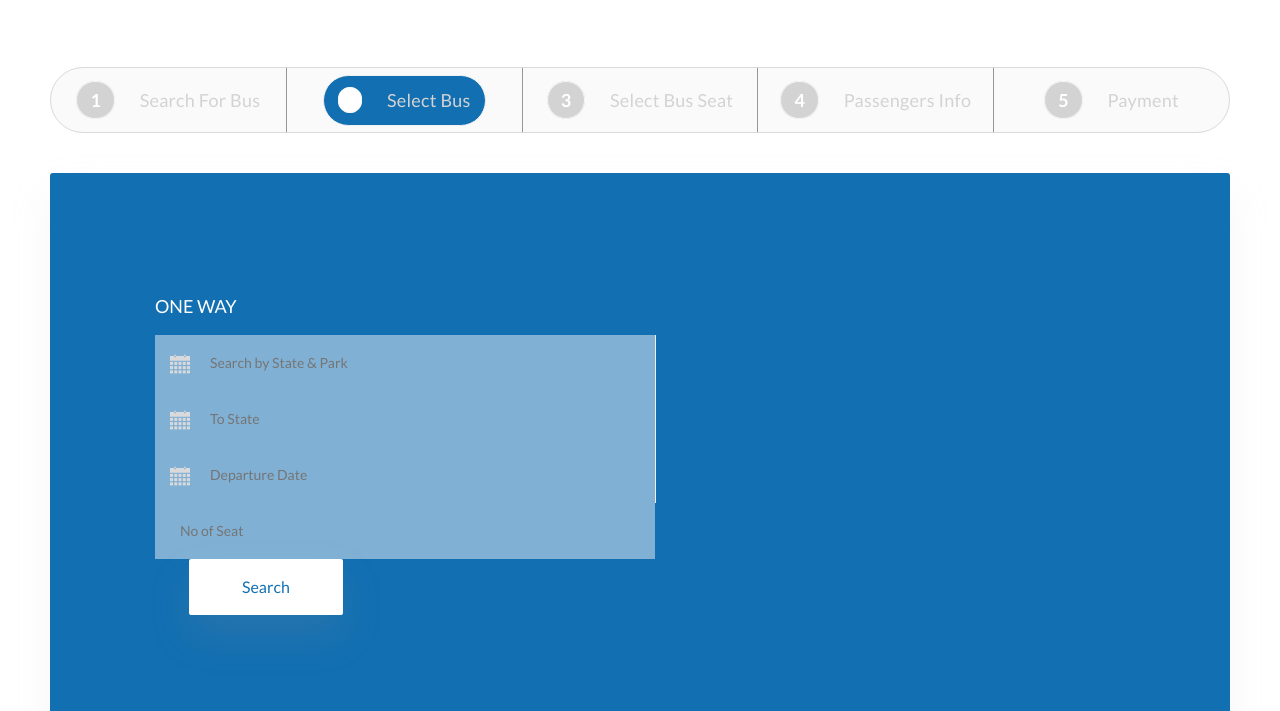
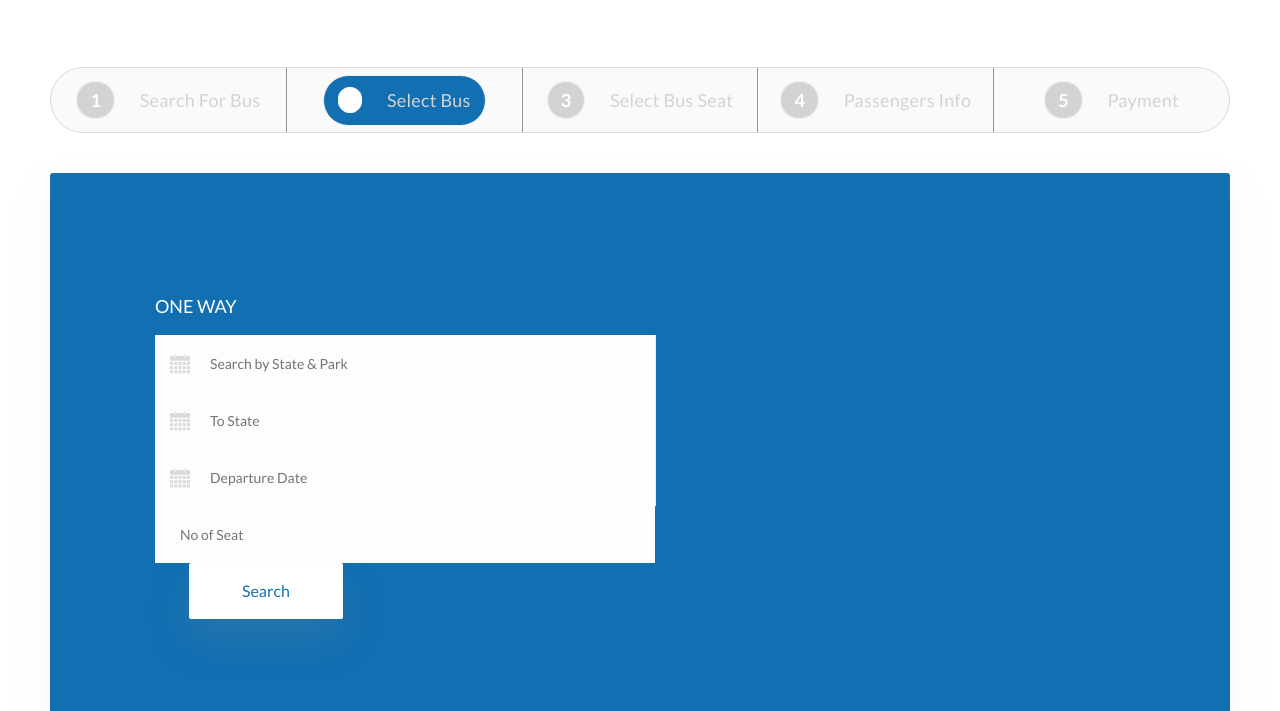
Before and after one commit to comadaihiep92/safe-journey, a website: page search.html in a window 1280 px wide. Shown: the part 89-800 px from the top of the page. Drawn offline with Linux system fonts and the light colour scheme.

Commit message:
add background white input

```diff
--- a/src/style.scss
+++ b/src/style.scss
@@ -186,6 +186,7 @@ html {
     position: relative;
   }
   .input {
+    height: 5.7rem;
     padding: 2rem 0 2rem 2.5rem;
     color: #9f9f9f;
     font-size: 1.4rem;
@@ -984,6 +985,7 @@ html {
   }
   .no-margin {
     margin: 0;
+    background: #ffffff;
   }
   .no-margin:not(:nth-of-type(4)) {
     border-right: 1px solid #efefef;
```
Also changed, not shown: css/style.css, 1 other file.
